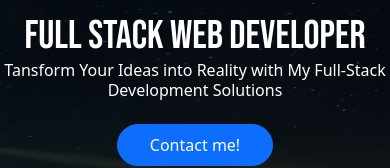
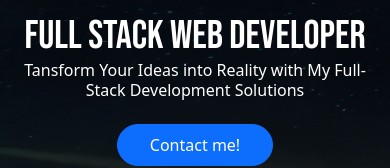
Before and after one commit to rodrigomenezes22/portfolio, a React (Create React App) app: page / in a window 390 px wide. Shown: the part 278-446 px from the top of the page. Built offline with nearby package versions, Linux system fonts and the light colour scheme; no server answers.

Commit message:
Detail css

```diff
--- a/src/App.css
+++ b/src/App.css
@@ -462,6 +462,7 @@ form {
 
   .subtitle {
     font-size: 1rem;
+    padding: 0px .7rem;
   }
 
   .xl-font {
```
